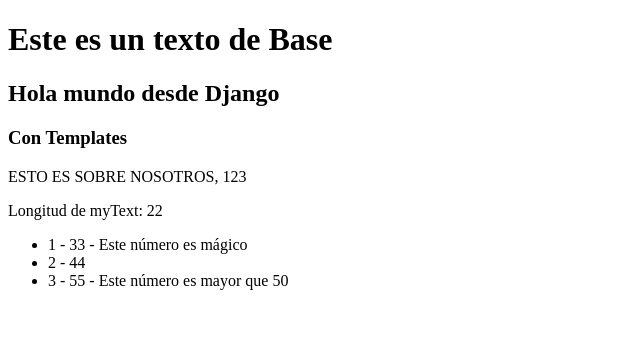
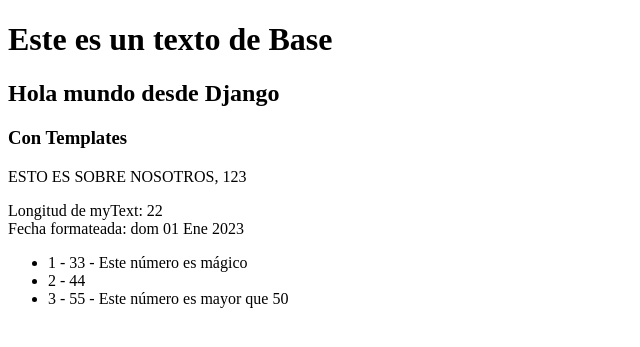
Before and after one commit to Eduardo-P/pw2-Teoria-Django, a Django app: page / in a window 1280 px wide. Shown: the part 88-435 px from the top of the page, without its empty margins (0-640 px from the left). Run offline with Django 5.2, Linux system fonts and the light colour scheme.

Commit message:
Agregando la variable 'myDate' que es un objeto de tipo 'datatime' represetando la fecha y hora: 01/01/2023 a las 12:00. Ademas utilizar el filtro 'date' para formatear la fecha segun el fomrato 'D d M y'

```diff
--- a/listaContactos/inicio/views.py
+++ b/listaContactos/inicio/views.py
@@ -1,5 +1,6 @@
 from django.shortcuts import render
 from django.http import HttpResponse
+from datetime import datetime
 
 # Create your views here.
 def myHomeView(request, *args, **kwargs):
@@ -7,6 +8,7 @@ def myHomeView(request, *args, **kwargs):
         'myText': 'Esto es sobre nosotros',
         'myNumber': 123,
         'myList': [33, 44, 55],
+        'myDate': datetime(2023, 1, 1, 12, 0),
         }
     return render(request, "home.html" , myContext)
 
--- a/listaContactos/templates/home.html
+++ b/listaContactos/templates/home.html
@@ -15,6 +15,8 @@
         </p>
         <p>
             Longitud de myText: {{ myText|length }}
+            <br>
+            Fecha formateada: {{ myDate|date:"D d M Y" }}
         </p>
         <ul>
             {% for myItem in myList %}
```
